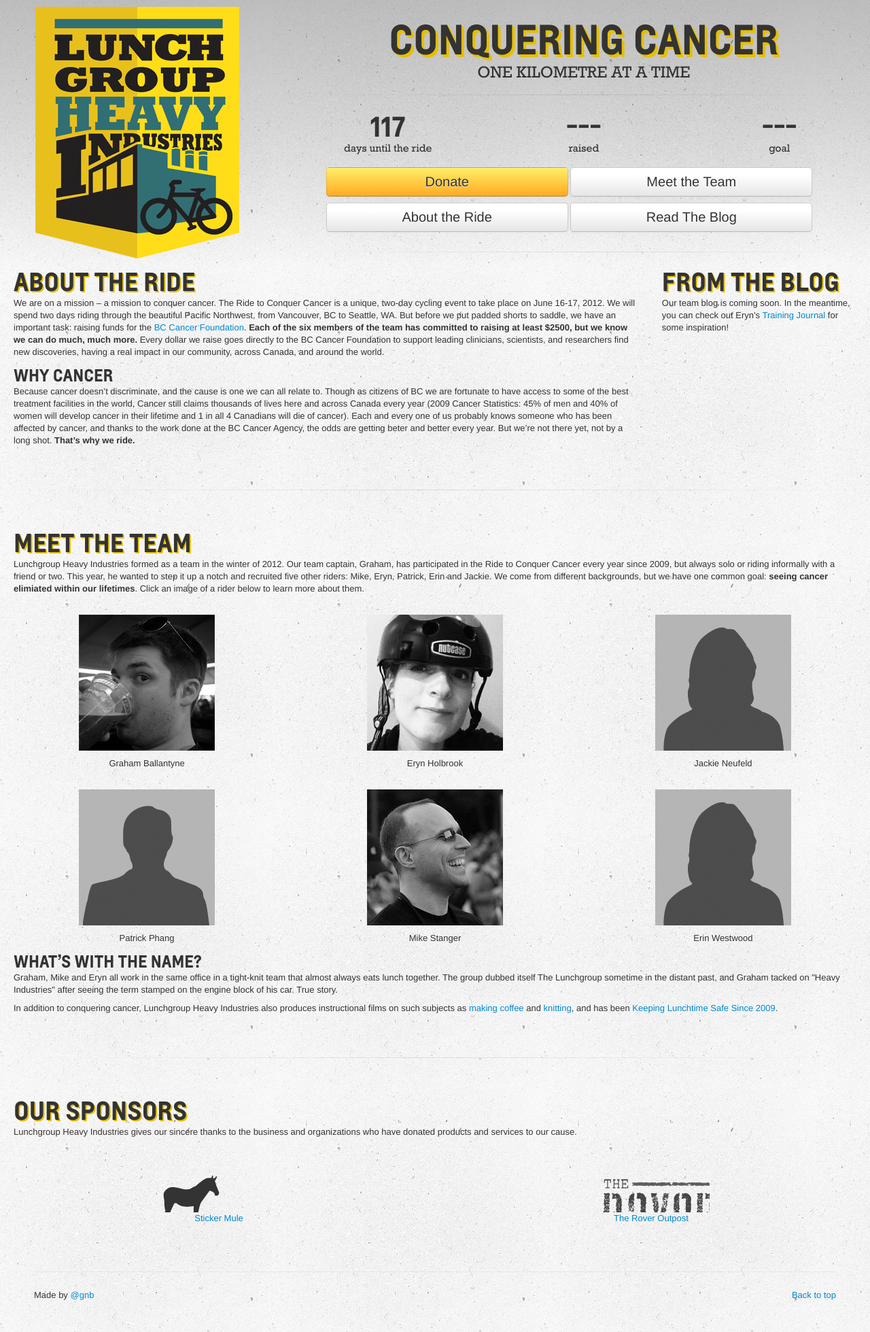
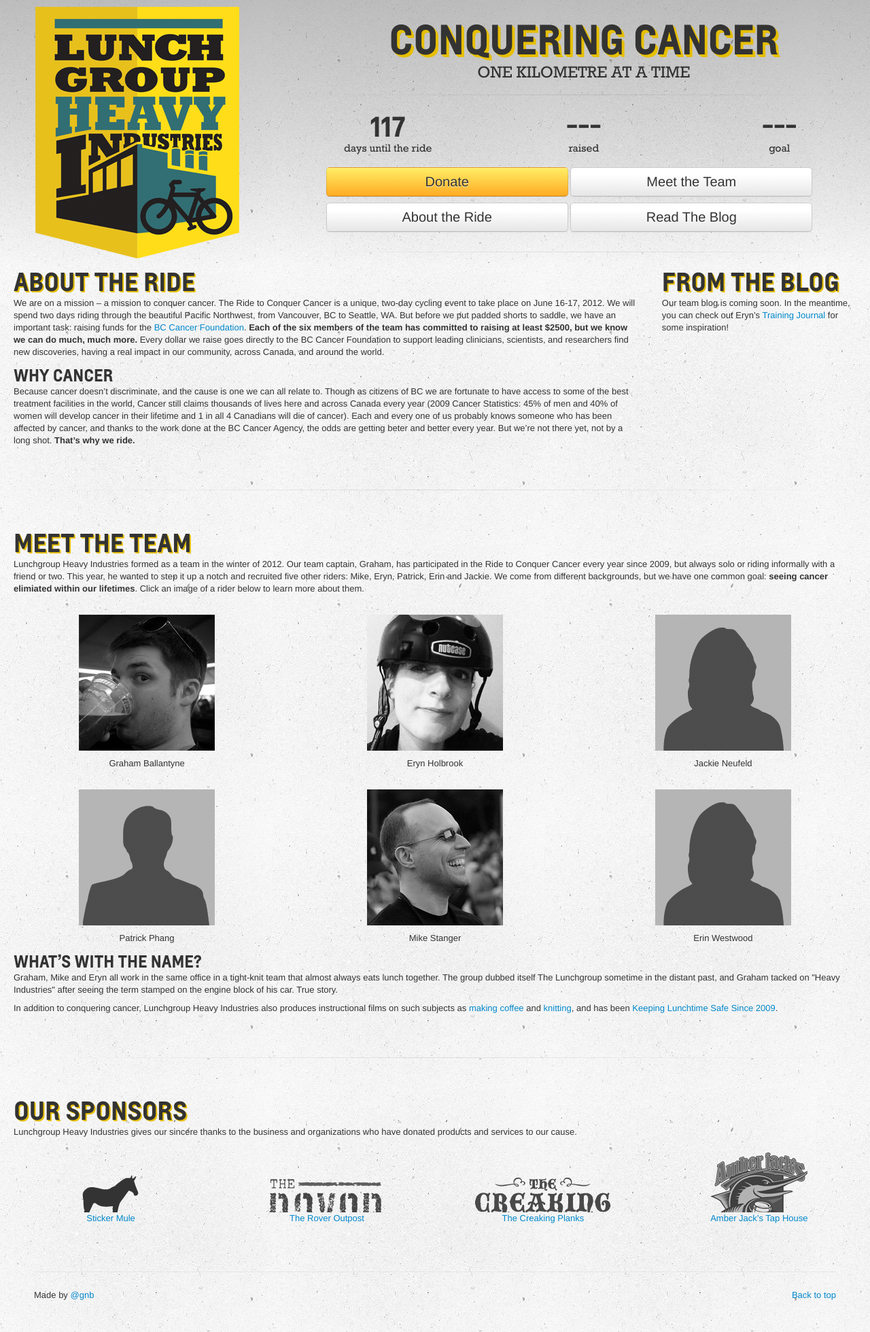
Before and after one commit to lunchgroup/lunchgroup.github.com, a Jekyll site: the page index.html, which Jekyll copies as it is, in a window 1280 px wide. Shown: the whole page at 68% size. Built offline with Jekyll 4.4.1, drawn with Linux system fonts in a browser that asks for light colours; some web fonts are replaced; Markdown is read by kramdown in place of the engine named in the settings.

Commit message:
add new sponsors

```diff
--- a/css/site.css
+++ b/css/site.css
@@ -174,14 +174,25 @@ hr.soften {
 }
 
 #sponsor_stickermule {
-    width: 280px;
+    width: 200px;
     background: url(../img/stickermule_bw.png) 0 0 no-repeat
 }
 
 #sponsor_tro {
-    width: 172px;
+    width: 200px;
     background-image: url(../img/theroveroutpost_bw.png)
 }
+
+#sponsor_creakingplanks {
+    width: 200px;
+    background: url(../img/creakingplanks_bw.png) 0 0 no-repeat
+}
+
+#sponsor_amberjacks {
+    width: 200px;
+    background-image: url(../img/days-inn-amberjacks-logo_bw.png)
+}
+
 
 .sponsorimg {
     opacity: 0;
--- a/index.html
+++ b/index.html
@@ -220,7 +220,7 @@
                 </div>
             </div>
             <div class="row-fluid">
-                <div class="span6">
+                <div class="span3">
                     <a href="http://stickermule.com">
                         <div class="sponsor_container" id="sponsor_stickermule">
                             <img src="img/stickermule.png" alt="Sticker Mule logo" class="sponsorimg centered">
@@ -229,7 +229,7 @@
                     </a>
                 </div>
 
-                <div class="span6">
+                <div class="span3">
                     <a href="http://theroveroutpost.com">
                         <div class="sponsor_container" id="sponsor_tro">
                             <img src="img/theroveroutpost.png" alt="The Rover Outpost logo" class="sponsorimg centered">
@@ -237,8 +237,25 @@
                         <p class="centered">The Rover Outpost</p>
                     </a>
                 </div>
+                <div class="span3">
+                    <a href="http://creakingplanks.com">
+                        <div class="sponsor_container" id="sponsor_creakingplanks">
+                            <img src="img/creakingplanks.png" alt="Creaking Planks logo" class="sponsorimg centered">
+                        </div>
+                        <p class="centered">The Creaking Planks</p>
+                    </a>
+                </div>
 
+                <div class="span3">
+                    <a href="http://www.compasspointinn.com/smokehouse.html">
+                        <div class="sponsor_container" id="sponsor_amberjacks">
+                            <img src="img/days-inn-amberjacks-logo.png" alt="Amber Jack's Tap House logo" class="sponsorimg centered">
+                        </div>
+                        <p class="centered">Amber Jack&#8217;s Tap House</p>
+                    </a>
+                </div>
             </div>
+
         </section>
 
 		<footer>
```
